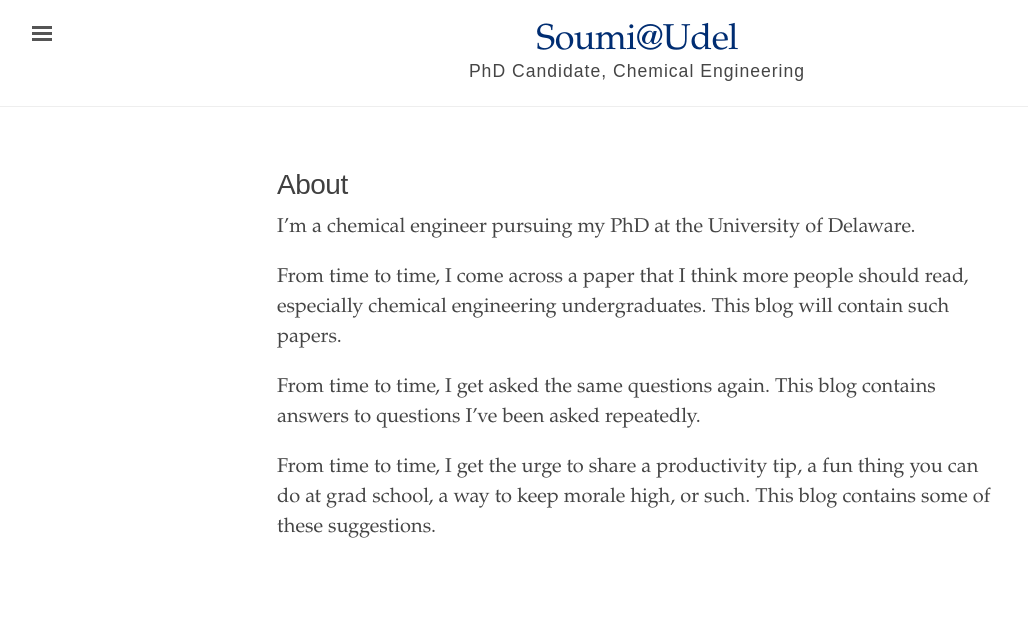
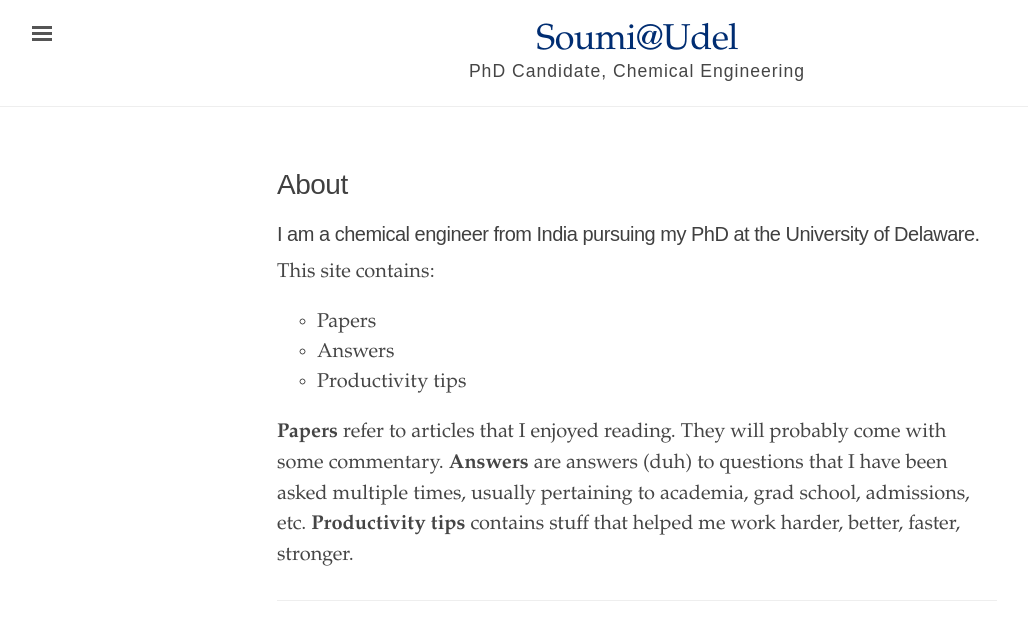
Before and after one commit to soumi-udel/soumi-udel.github.io, a Jekyll site: the page built from about.md, in a window 1280 px wide. Shown: the top 640 px of the page, without its empty margins (3-1031 px from the left). Built offline with Jekyll 4.4.1, drawn with Linux system fonts in a browser that asks for light colours.

Commit message:
Changed About Section

```diff
--- a/about.md
+++ b/about.md
@@ -3,10 +3,26 @@ layout: page
 title: About
 ---
 
-I'm a chemical engineer pursuing my PhD at the University of Delaware.
+#### I am a chemical engineer from India pursuing my PhD at the University of Delaware.
 
-From time to time, I come across a paper that I think more people should read, especially chemical engineering undergraduates. This blog will contain such papers.
 
-From time to time, I get asked the same questions again. This blog contains answers to questions I've been asked repeatedly.
+<!-- Here is the code for the figure. It's clunky and maybe we should do something in the CSS files to make it prettier -->
+<!-- <img src="/images/mugshot.png" align="right"> -->
+<!-- --END FIGURE-- -->
 
-From time to time, I get the urge to share a productivity tip, a fun thing you can do at grad school, a way to keep morale high, or such. This blog contains some of these suggestions.
+This site contains:
+* Papers
+* Answers
+* Productivity tips
+
+**Papers** refer to articles that I enjoyed reading. They will probably come with some commentary. **Answers** are answers (duh) to questions that I have been asked multiple times, usually pertaining to academia, grad school, admissions, etc. **Productivity tips** contains stuff that helped me work harder, better, faster, stronger.
+
+<hr>
+
+<!-- ** UNDER CONSTRUCTION **
+## Previously
+
+#### Trek Leading
+#### MS., The Johns Hopkins University
+#### Process Engineer at UOP-Honeywell
+-->
--- a/index.html
+++ b/index.html
@@ -56,7 +56,7 @@ title: "Soumi@Udel"
   </ul>
 
   <!-- Here's the Second Heading -->
-  <h3>Blog Post Category 2</h3>
+  <h3>Productivity</h3>
   <ul class="post">
     <li class="text-title">
       <a href="/texts/zotero/">
```
Also changed, not shown: images/mugshot.png (added).
